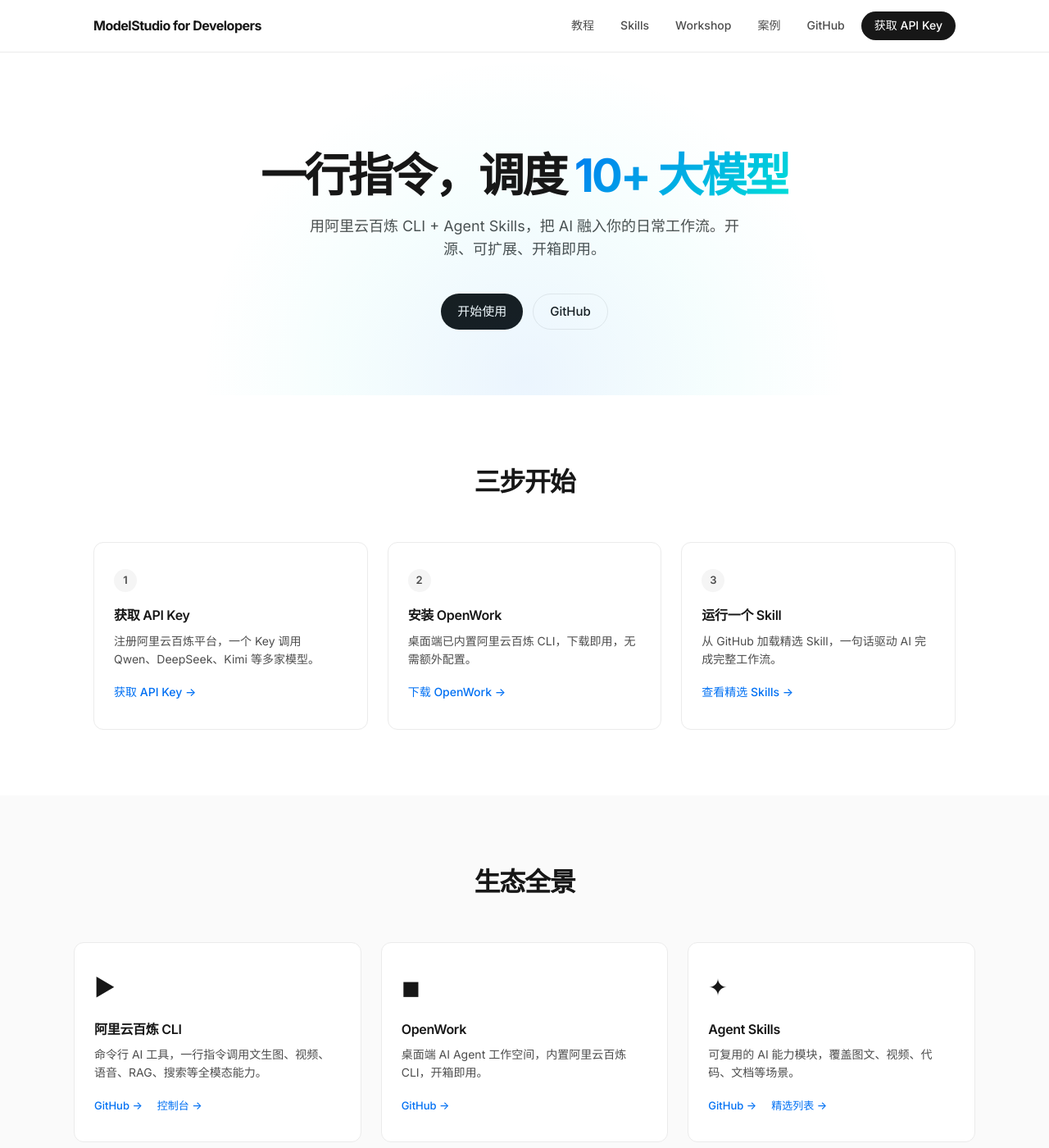
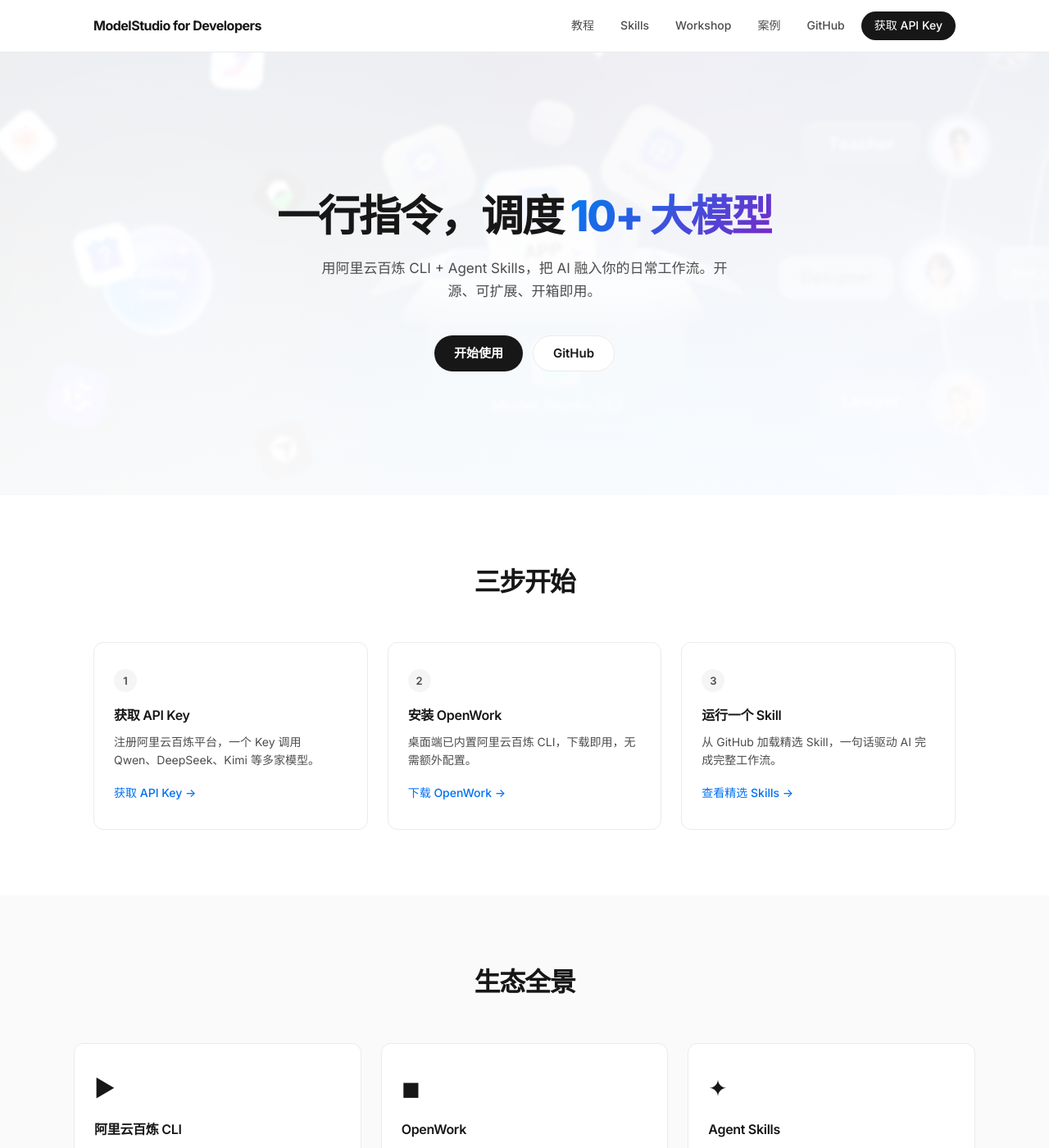
Before and after one commit to joeytoday/modelstudioai.github.io, a Jekyll site: the page built from index.md, in a window 1280 px wide and 1400 px high. Shown: the whole window at 82% size. Built offline with Jekyll 4.4.1, drawn with Linux system fonts in a browser that asks for light colours.

Commit message:
style: hero section with background image + light overlay

```diff
--- a/_layouts/home.html
+++ b/_layouts/home.html
@@ -7,7 +7,7 @@
 <meta name="description" content="{{ site.description }}">
 <link rel="preconnect" href="https://fonts.googleapis.com">
 <link rel="preconnect" href="https://fonts.gstatic.com" crossorigin>
-<link href="https://fonts.googleapis.com/css2?family=Inter:wght@400;500;600;700&family=JetBrains+Mono:wght@400;500&display=swap" rel="stylesheet">
+<link href="https://fonts.googleapis.com/css2?family=Inter:wght@400;500;600;700;800&display=swap" rel="stylesheet">
 <style>
 :root {
   --primary: #171717;
@@ -23,10 +23,6 @@
   --link-deep: #0761d1;
   --gradient-start: #007cf0;
   --gradient-end: #00dfd8;
-  --gradient-preview-start: #7928ca;
-  --gradient-preview-end: #ff0080;
-  --gradient-ship-start: #ff4d4d;
-  --gradient-ship-end: #f9cb28;
   --rounded-sm: 6px;
   --rounded-md: 8px;
   --rounded-lg: 12px;
@@ -38,25 +34,71 @@
 body { font-family: var(--font-sans); color: var(--ink); line-height: 1.6; background: var(--canvas); }
 
 /* Nav */
-.nav { background: var(--canvas); border-bottom: 1px solid var(--hairline); height: 64px; display: flex; align-items: center; position: sticky; top: 0; z-index: 100; backdrop-filter: blur(8px); background: rgba(255,255,255,0.8); }
+.nav { height: 64px; display: flex; align-items: center; position: sticky; top: 0; z-index: 100; backdrop-filter: blur(12px); background: rgba(255,255,255,0.85); border-bottom: 1px solid var(--hairline); }
 .nav-inner { max-width: 1100px; margin: 0 auto; padding: 0 24px; width: 100%; display: flex; align-items: center; justify-content: space-between; }
 .nav-logo { font-size: 16px; font-weight: 700; color: var(--ink); text-decoration: none; letter-spacing: -0.5px; }
 .nav-links { display: flex; gap: 8px; align-items: center; }
 .nav-links a { color: var(--body); text-decoration: none; font-size: 14px; font-weight: 500; padding: 6px 12px; border-radius: var(--rounded-pill); transition: background 0.15s, color 0.15s; }
 .nav-links a:hover { background: var(--canvas-soft-2); color: var(--ink); }
 .nav-cta { background: var(--primary) !important; color: var(--on-primary) !important; font-size: 14px !important; font-weight: 500; padding: 6px 16px !important; border-radius: var(--rounded-sm); }
-.nav-cta:hover { opacity: 0.9; background: var(--primary) !important; }
+.nav-cta:hover { opacity: 0.9; }
 
-/* Hero */
-.hero { padding: 120px 24px 80px; text-align: center; position: relative; overflow: hidden; }
-.hero::before { content: ''; position: absolute; top: 0; left: 50%; transform: translateX(-50%); width: 800px; height: 800px; background: radial-gradient(ellipse at center, rgba(0,124,240,0.08) 0%, rgba(0,223,216,0.04) 40%, transparent 70%); pointer-events: none; }
-.hero h1 { font-size: 56px; font-weight: 700; letter-spacing: -2.8px; line-height: 1.1; margin-bottom: 16px; position: relative; }
-.hero .gradient-text { background: linear-gradient(135deg, var(--gradient-start), var(--gradient-end)); -webkit-background-clip: text; -webkit-text-fill-color: transparent; background-clip: text; }
-.hero p { font-size: 18px; color: var(--body); max-width: 560px; margin: 0 auto 40px; line-height: 28px; }
+/* Hero with background image */
+.hero {
+  position: relative;
+  padding: 100px 24px 80px;
+  text-align: center;
+  overflow: hidden;
+  background: var(--canvas);
+  min-height: 540px;
+  display: flex;
+  flex-direction: column;
+  align-items: center;
+  justify-content: center;
+}
+.hero-bg {
+  position: absolute;
+  top: -10px; left: -10px; right: -10px; bottom: -10px;
+  background: url('/assets/hero-bg.jpg') center center / cover no-repeat;
+  opacity: 0.18;
+  filter: blur(2px) saturate(1.2);
+  transform: scale(1.02);
+}
+.hero-overlay {
+  position: absolute;
+  top: 0; left: 0; right: 0; bottom: 0;
+  background: linear-gradient(180deg, rgba(255,255,255,0.6) 0%, rgba(255,255,255,0.85) 100%);
+}
+.hero-content {
+  position: relative;
+  z-index: 2;
+  max-width: 680px;
+}
+.hero h1 {
+  font-size: 52px;
+  font-weight: 800;
+  letter-spacing: -2.2px;
+  line-height: 1.12;
+  margin-bottom: 20px;
+  color: var(--ink);
+}
+.hero .gradient-text {
+  background: linear-gradient(135deg, var(--gradient-start), #7928ca);
+  -webkit-background-clip: text;
+  -webkit-text-fill-color: transparent;
+  background-clip: text;
+}
+.hero p {
+  font-size: 17px;
+  color: var(--body);
+  max-width: 520px;
+  margin: 0 auto 40px;
+  line-height: 28px;
+}
 .hero-buttons { display: flex; gap: 12px; justify-content: center; flex-wrap: wrap; }
-.btn { display: inline-flex; align-items: center; height: 44px; padding: 0 20px; border-radius: var(--rounded-pill); text-decoration: none; font-weight: 500; font-size: 15px; transition: all 0.15s; border: none; cursor: pointer; }
+.btn { display: inline-flex; align-items: center; height: 44px; padding: 0 24px; border-radius: var(--rounded-pill); text-decoration: none; font-weight: 600; font-size: 15px; transition: all 0.2s; border: none; cursor: pointer; }
 .btn-primary { background: var(--primary); color: var(--on-primary); }
-.btn-primary:hover { box-shadow: 0 4px 14px rgba(0,0,0,0.25); transform: translateY(-1px); }
+.btn-primary:hover { box-shadow: 0 4px 20px rgba(0,0,0,0.15); transform: translateY(-1px); }
 .btn-secondary { background: var(--canvas); color: var(--ink); border: 1px solid var(--hairline); }
 .btn-secondary:hover { border-color: var(--ink); }
 
@@ -103,8 +145,8 @@ body { font-family: var(--font-sans); color: var(--ink); line-height: 1.6; backg
 
 /* Mobile */
 @media (max-width: 768px) {
-  .hero h1 { font-size: 36px; letter-spacing: -1.8px; }
-  .hero { padding: 80px 24px 60px; }
+  .hero h1 { font-size: 32px; letter-spacing: -1.5px; }
+  .hero { padding: 80px 24px 60px; min-height: 400px; }
   .steps-grid, .eco-grid { grid-template-columns: 1fr; }
   .docs-grid { grid-template-columns: 1fr; }
   .nav-links a:not(.nav-cta) { display: none; }
@@ -128,11 +170,15 @@ body { font-family: var(--font-sans); color: var(--ink); line-height: 1.6; backg
 </nav>
 
 <section class="hero">
-  <h1>一行指令，调度 <span class="gradient-text">10+ 大模型</span></h1>
-  <p>用阿里云百炼 CLI + Agent Skills，把 AI 融入你的日常工作流。开源、可扩展、开箱即用。</p>
-  <div class="hero-buttons">
-    <a href="/guide/" class="btn btn-primary">开始使用</a>
-    <a href="https://github.com/modelstudioai" class="btn btn-secondary" target="_blank">GitHub</a>
+  <div class="hero-bg"></div>
+  <div class="hero-overlay"></div>
+  <div class="hero-content">
+    <h1>一行指令，调度 <span class="gradient-text">10+ 大模型</span></h1>
+    <p>用阿里云百炼 CLI + Agent Skills，把 AI 融入你的日常工作流。开源、可扩展、开箱即用。</p>
+    <div class="hero-buttons">
+      <a href="/guide/" class="btn btn-primary">开始使用</a>
+      <a href="https://github.com/modelstudioai" class="btn btn-secondary" target="_blank">GitHub</a>
+    </div>
   </div>
 </section>
 
```
